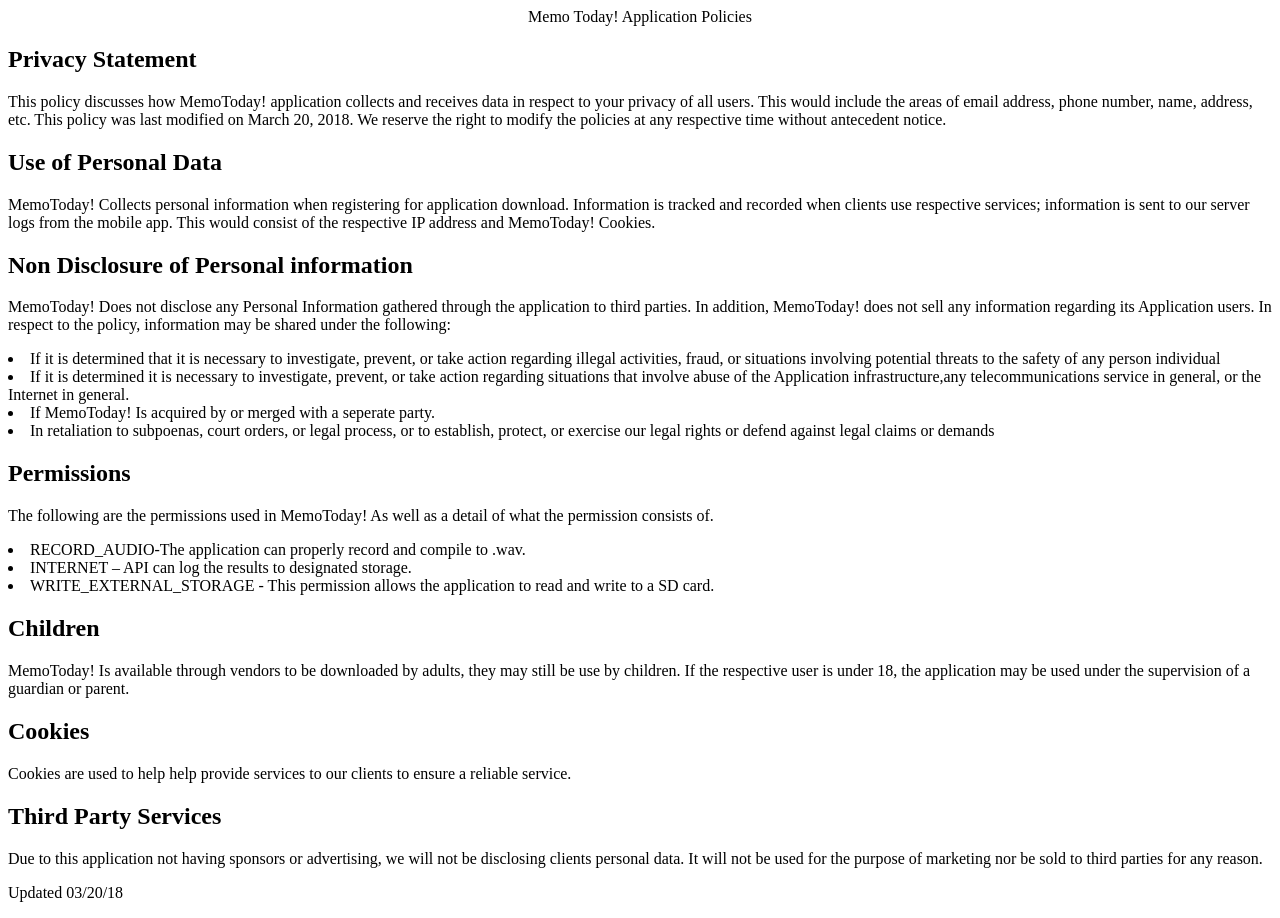
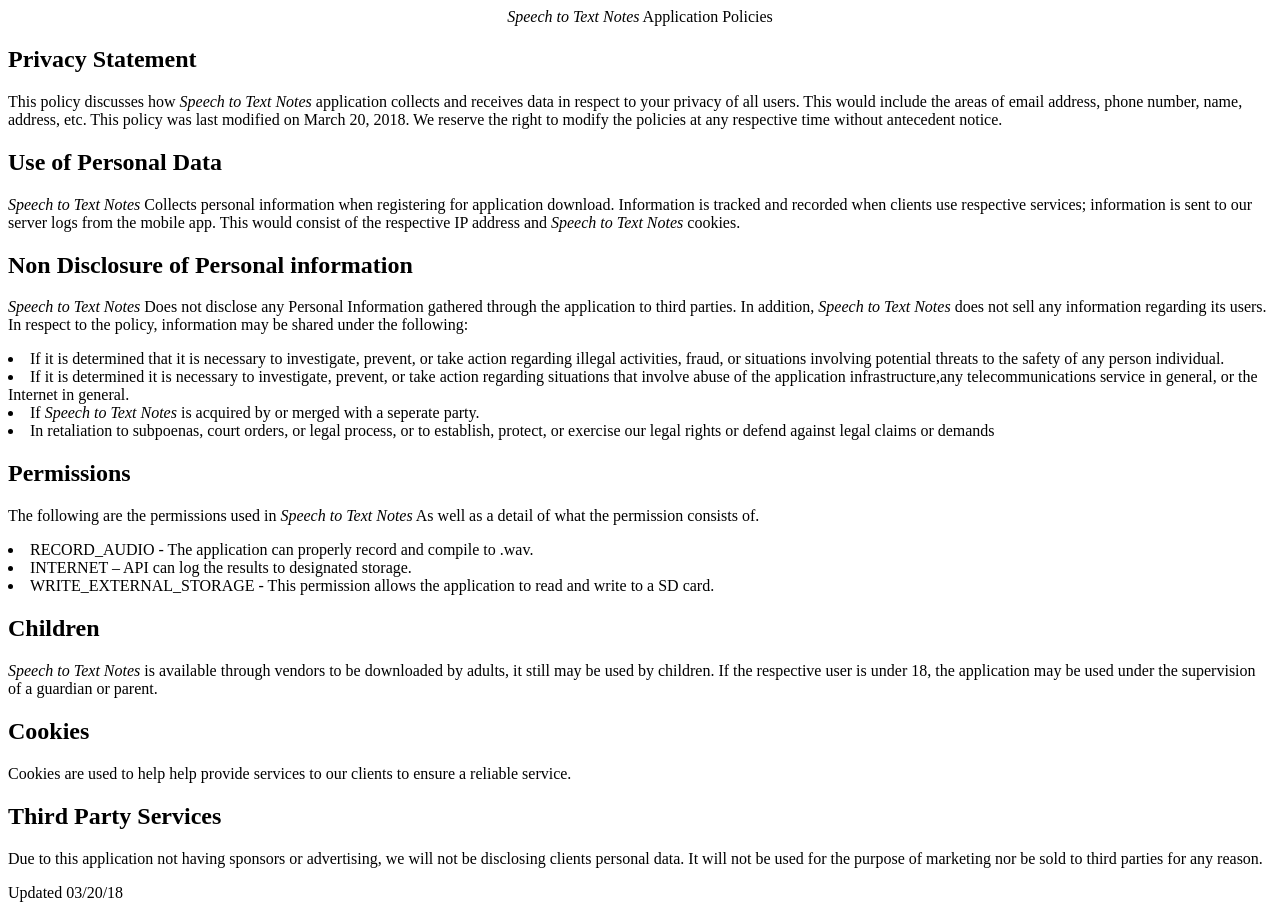
Before and after one commit to agomez15/agomez15.github.io, a plain HTML site: page Policies.html in a window 1280 px wide. Drawn offline with Linux system fonts and the light colour scheme.

Commit message:
updated title and grammer

```diff
--- a/Policies.html
+++ b/Policies.html
@@ -1,40 +1,40 @@
 <!DOCTYPE html>
 <body>
-  <center>Memo Today! Application Policies</center>
+  <center><i>Speech to Text Notes</i> Application Policies</center>
 
 
 <h2>Privacy Statement</h2>
-<p>This policy discusses how MemoToday! application collects and receives data in respect to your privacy of all users.
+  <p>This policy discusses how <i>Speech to Text Notes</i> application collects and receives data in respect to your privacy of all users.
 This would include the areas of email address, phone number, name, address, etc. This policy was last modified on March 20, 2018.
 We reserve the right to modify the policies at any respective time without antecedent notice. </p>
 
 <h2>Use of Personal Data</h2>
-  <p>MemoToday! Collects personal information when registering for application download.
+  <p><i>Speech to Text Notes </i>Collects personal information when registering for application download.
     Information is tracked and recorded when clients use respective services; information is sent to our server logs from the mobile app.
-    This would consist of the respective IP address and MemoToday! Cookies. </p>
+    This would consist of the respective IP address and <i>Speech to Text Notes</i> cookies. </p>
 
 <h2>Non Disclosure of Personal information</h2>
-  <p>MemoToday! Does not disclose any Personal Information gathered through the application to third parties.
-    In addition, MemoToday! does not sell any information regarding its Application users.
+  <p><i>Speech to Text Notes</i> Does not disclose any Personal Information gathered through the application to third parties.
+    In addition, <i>Speech to Text Notes</i> does not sell any information regarding its users.
     In respect to the policy, information may be shared under the following: </p>
   <li>If it is determined that it is necessary to investigate, prevent, or take action regarding illegal activities,
-    fraud, or situations involving potential threats to the safety of any person individual</li>
-  <li>If it is determined  it is necessary to investigate, prevent, or take action regarding situations that involve abuse of
-    the Application infrastructure,any telecommunications service in general, or  the Internet in general. </li>
-  <li>If MemoToday! Is acquired by or merged with a seperate party.</li>
+    fraud, or situations involving potential threats to the safety of any person individual.</li>
+  <li>If it is determined it is necessary to investigate, prevent, or take action regarding situations that involve abuse of
+    the application infrastructure,any telecommunications service in general, or the Internet in general. </li>
+  <li>If <i>Speech to Text Notes</i> is acquired by or merged with a seperate party.</li>
   <li>In retaliation to subpoenas, court orders, or legal process, or to establish, protect, or exercise our legal rights
     or defend against legal claims or demands</li>
 
 
 
 <h2>Permissions</h2>
-    <p>The following are the permissions used in MemoToday! As well as a detail of what the permission consists of.</p>
-  <li>RECORD_AUDIO-The application can properly record and compile to .wav. </li>
+    <p>The following are the permissions used in <i>Speech to Text Notes</i> As well as a detail of what the permission consists of.</p>
+  <li>RECORD_AUDIO - The application can properly record and compile to .wav. </li>
   <li>INTERNET – API can log the results to designated storage.</li>
   <li>WRITE_EXTERNAL_STORAGE - This permission allows the application to read and write to a SD card.</li>
 
 <h2>Children</h2>
-  <p>MemoToday! Is available through vendors to be downloaded by adults, they may still be use by children.
+  <p><i>Speech to Text Notes</i> is available through vendors to be downloaded by adults, it still may be used by children.
     If the respective user is under 18, the application may be used under the supervision of a guardian or parent. </p>
 
 <h2>Cookies</h2>
```
